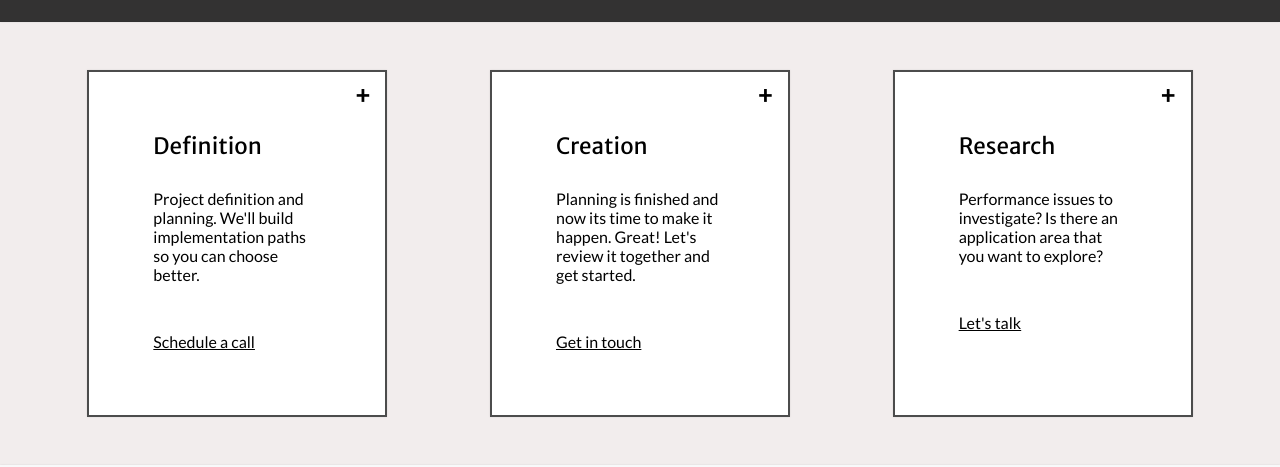
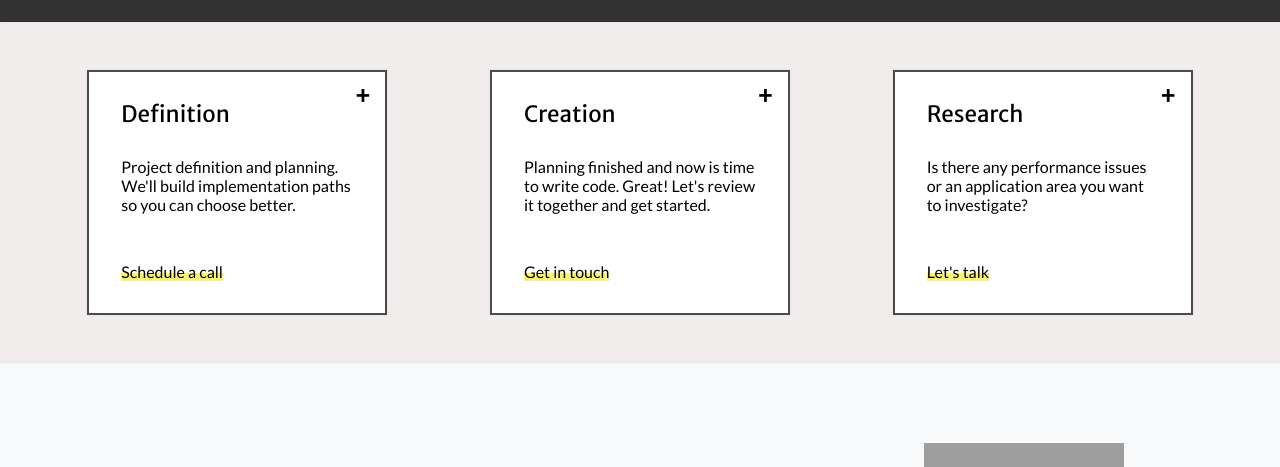
Before and after one commit to stringparser/stringparser.github.io, a Next.js app: page /contact in a window 1280 px wide. Shown: the part 227-694 px from the top of the page. Built offline with nearby package versions, Linux system fonts and the light colour scheme; grey boxes are pictures that could not be loaded.

Commit message:
improvements to the service cards

```diff
--- a/components/Card.tsx
+++ b/components/Card.tsx
@@ -1,4 +1,3 @@
-import Link from 'next/link';
 import styled from 'styled-components';
 
 import { boxShadow, gutter, forMedia } from './mixins';
@@ -15,7 +14,12 @@ const StyledCard = styled<CardProps, 'div'>('div')`
 
   &:hover {
     color: white;
-    background-color: rgba(0,0,0,0.8);
+    background-color: rgba(0,0,0,0.7);
+
+    a {
+      color: #fbf36d;
+      background: unset;
+    }
   }
 
   &:after {
@@ -31,7 +35,19 @@ const StyledCard = styled<CardProps, 'div'>('div')`
 
   ${forMedia('tablet', `
     max-width: 300px;
+    ${gutter(1)}
   `)}
+
+  a {
+    background: linear-gradient(
+      to bottom,
+      transparent 0%,
+      transparent 60%,
+      #fbf36d 60%,
+      #fbf36d 100%
+    );
+    text-decoration: none;
+  }
 `;
 
 const onClick = (href: string) => () => {
--- a/pages/contact.tsx
+++ b/pages/contact.tsx
@@ -54,7 +54,7 @@ const ContactPage: React.SFC = () => (
 
           <Text>
             {`
-              Planning is finished and now its time to make it happen. Great! \
+              Planning finished and now is time to write code. Great! \
               Let's review it together and get started.
             `}
           </Text>
@@ -69,10 +69,10 @@ const ContactPage: React.SFC = () => (
           <BR height={1} />
 
           <Text>
-            {`
-              Performance issues to investigate? \
-              Is there an application area that you want to explore?
-            `}
+          {`
+            Is there any performance issues or an application area \
+            you want to investigate?
+          `}
           </Text>
 
           <BR height={2} />
```
